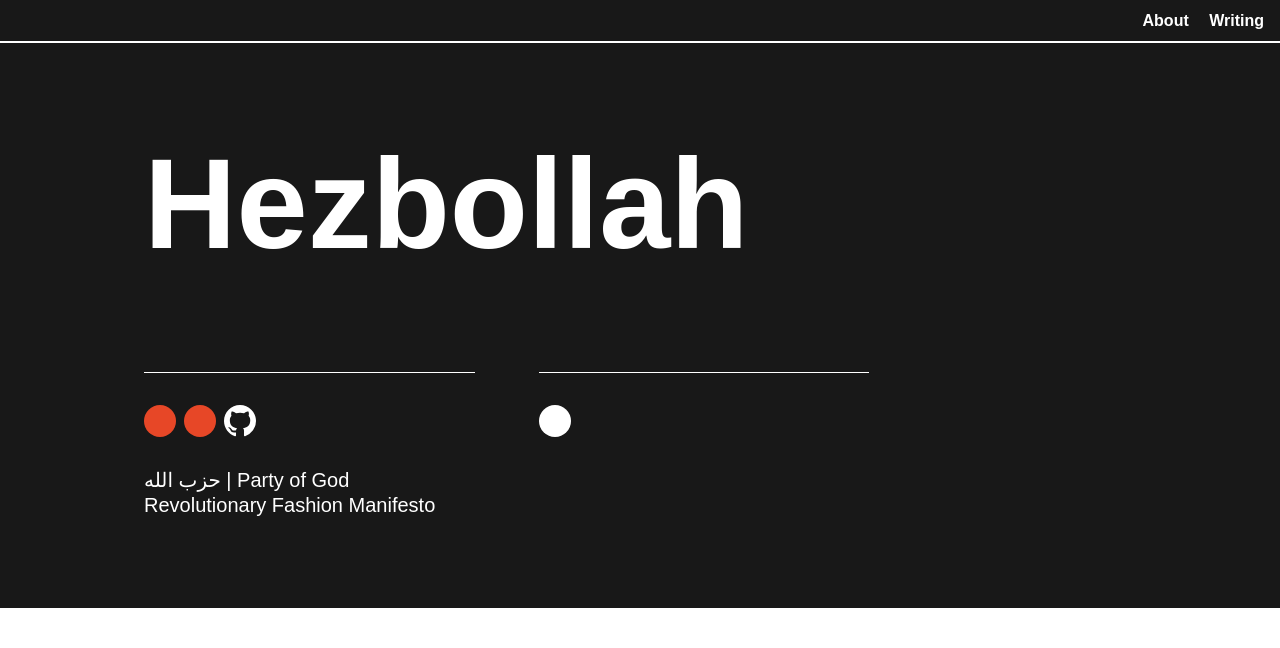
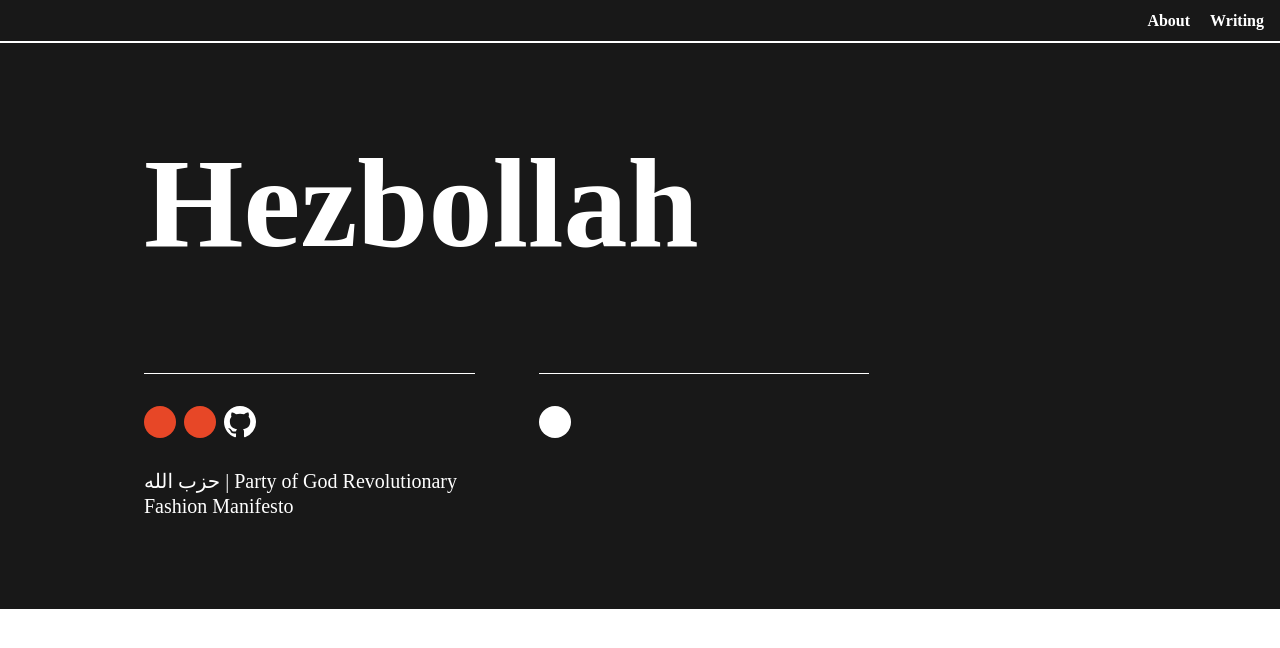
Before and after one commit to jrdntnnr/partyofgod, a Jekyll site: the page built from index.html, in a window 1280 px wide. Shown: the top 648 px of the page. Built offline with Jekyll 4.4.1, drawn with Linux system fonts in a browser that asks for light colours; some web fonts are replaced.

Commit message:
some changes

```diff
--- a/_includes/head.html
+++ b/_includes/head.html
@@ -14,5 +14,5 @@
   <link rel="alternate" type="application/rss+xml" title="{{ site.title }}" href="{{ "/feed.xml" | prepend: site.baseurl | prepend: site.url }}">
 
   <script async defer src="https://buttons.github.io/buttons.js"></script>
-  <link href="https://fonts.googleapis.com/css?family=UnifrakturCook" rel="stylesheet">
+  <link href="https://fonts.googleapis.com/css2?family=UnifrakturCook:wght@700&display=swap" rel="stylesheet">
 </head>
--- a/_sass/_variables.scss
+++ b/_sass/_variables.scss
@@ -1,6 +1,6 @@
 
 // Font family
-$body-font-family: "UnifrakturCook", Arial, sans-serif;
+$body-font-family: 'UnifrakturCook', cursive;
 $body-font-size: 16px;
 $prose-font-size: 20px;
 
```
